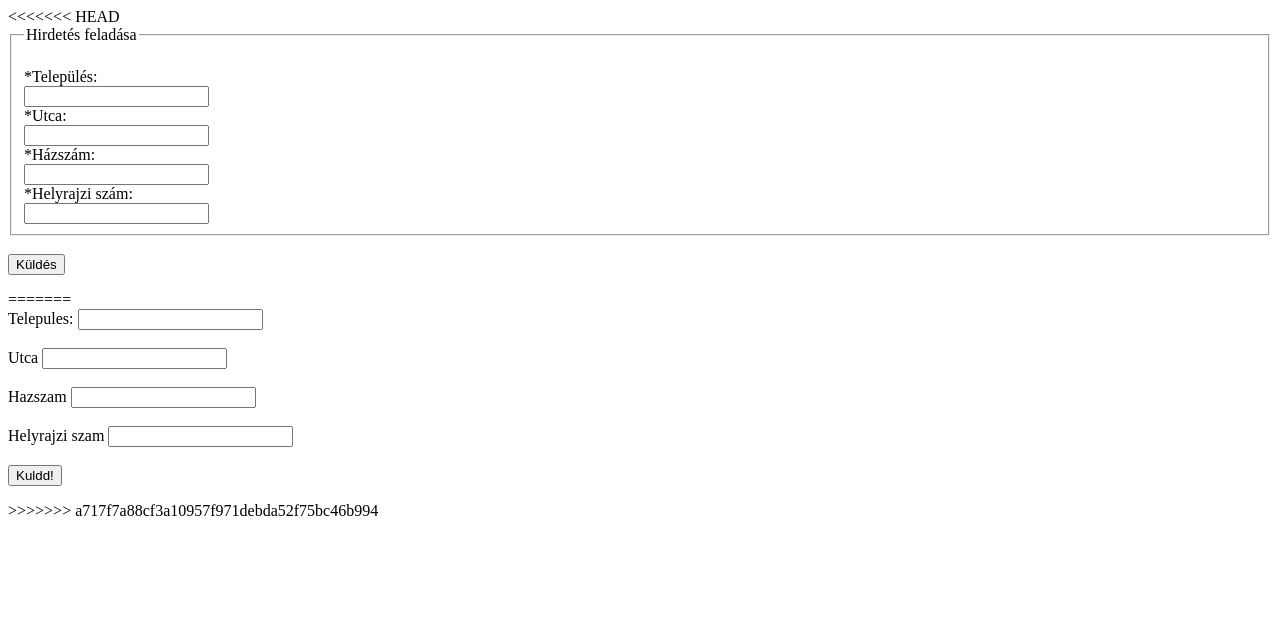
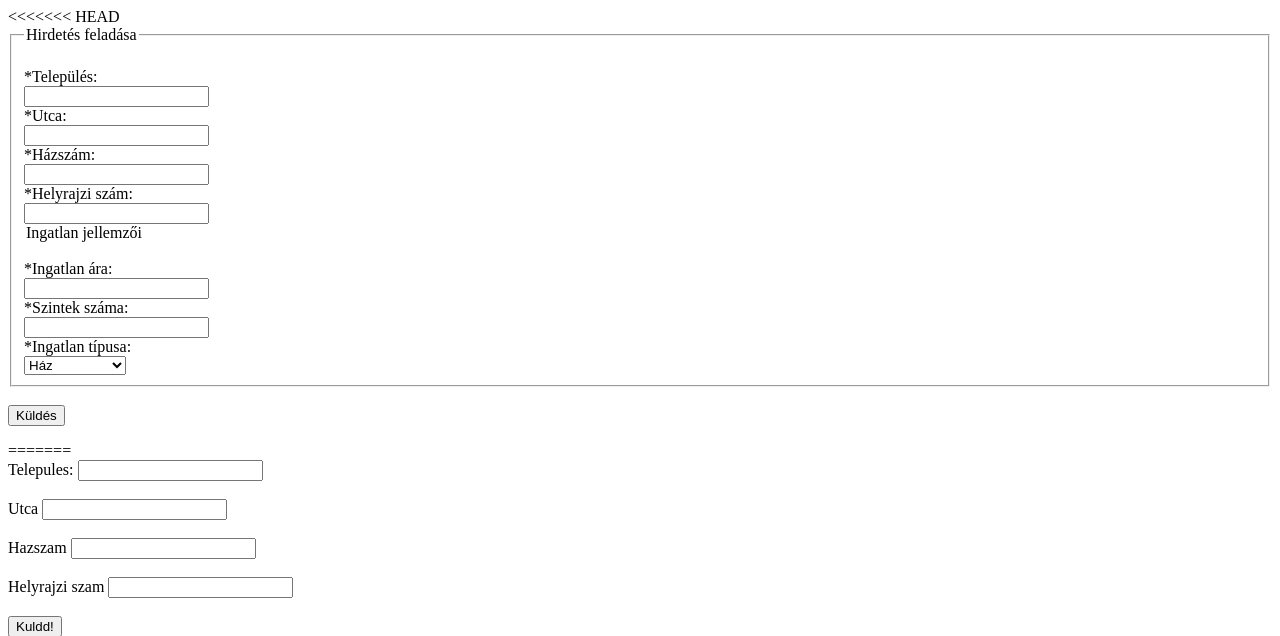
Before and after one commit to AFP2021-1-LB-D-csoport/AFP2021-1-LB-D-csoport, a PHP site: page /AFP2021-1-LB-D-csoport/private/pages/ad.php in a window 1280 px wide. Shown: the top 636 px of the page. Run offline with PHP 8.4, Linux system fonts and the light colour scheme.

Commit message:
Update ad.php
Update, feladás bővítése

```diff
--- a/htdocs/private/pages/ad.php
+++ b/htdocs/private/pages/ad.php
@@ -13,13 +13,38 @@
     </div>
     <div class="form-group h5">
       <label class="p-2" for="házszám">*Házszám:</label><br>
-      <input class="form-control" type="text" id="házszám" name="házszám" required>
+      <input class="form-control" type="number" id="házszám" name="házszám" required>
     </div>
     <div class="form-group h5">
       <label class="p-2" for="hszám">*Helyrajzi szám:</label><br>
-      <input class="form-control" type="text" id="hszám" name="hszám">
+      <input class="form-control" type="number" id="hszám" name="hszám">
     </div>
-  </fieldset>
+    <legend class="display-6 mb-4">Ingatlan jellemzői</legend>
+    <br>
+    <div class="form-group h5">
+      <label class="p-2" for="price">*Ingatlan ára:</label><br>
+      <input class="form-control" type="number" id="price" name="price" required>
+    </div>
+    <div class="form-group h5">
+      <label class="p-2" for="number_floor">*Szintek száma:</label><br>
+      <input class="form-control mb-3" type="number" id="number_floor" name="number_floor" required>
+    </div>
+    <form action="http://localhost/AFP2021-1-LB-D-csoport/htdocs/index.php?p=real-estates&m=enlist" method="post">
+    <div class="form-group h5">
+      <label class="p-2" for="hszám">*Ingatlan típusa:</label><br>
+    </div>
+    <div class="form-group h5 col-lg-2 p-2">
+                    <select id="property_type" name="property_type" class="p-1">
+                    <option selected>Ház</option>
+                    <option>Lakás</option>
+                    <option>Nyaraló</option>
+                    <option>Garázs</option>
+                    <option>Iroda</option>
+                    <option>Üzlethelyiség</option>
+                    <option>Raktár</option>
+                    </select>
+    </div>
+ </fieldset>
   </br>
   <input class="btn btn-primary btn-md h5" name="submit" id="submit" type="submit" value="Küldés">
 </form>
```
